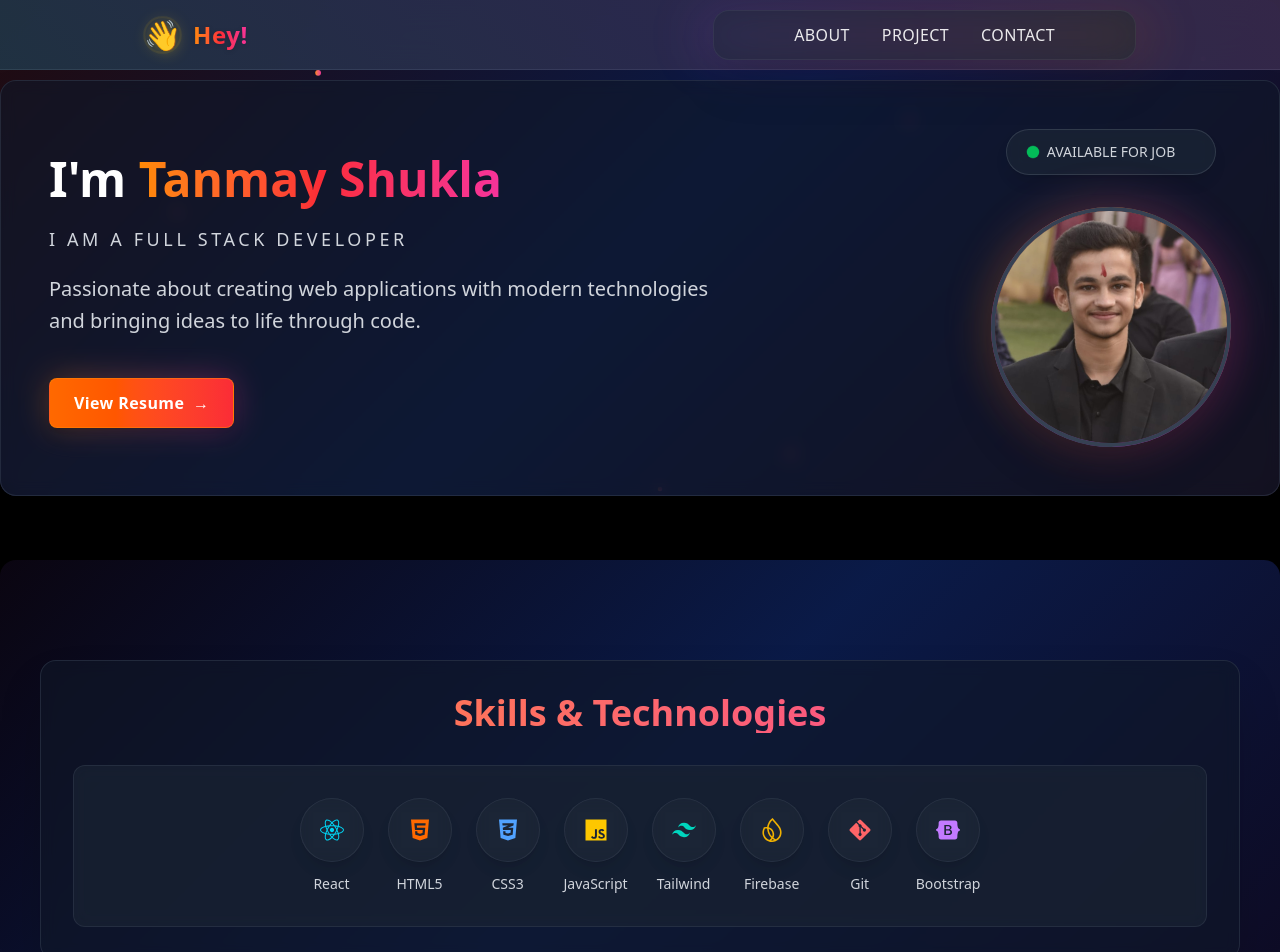
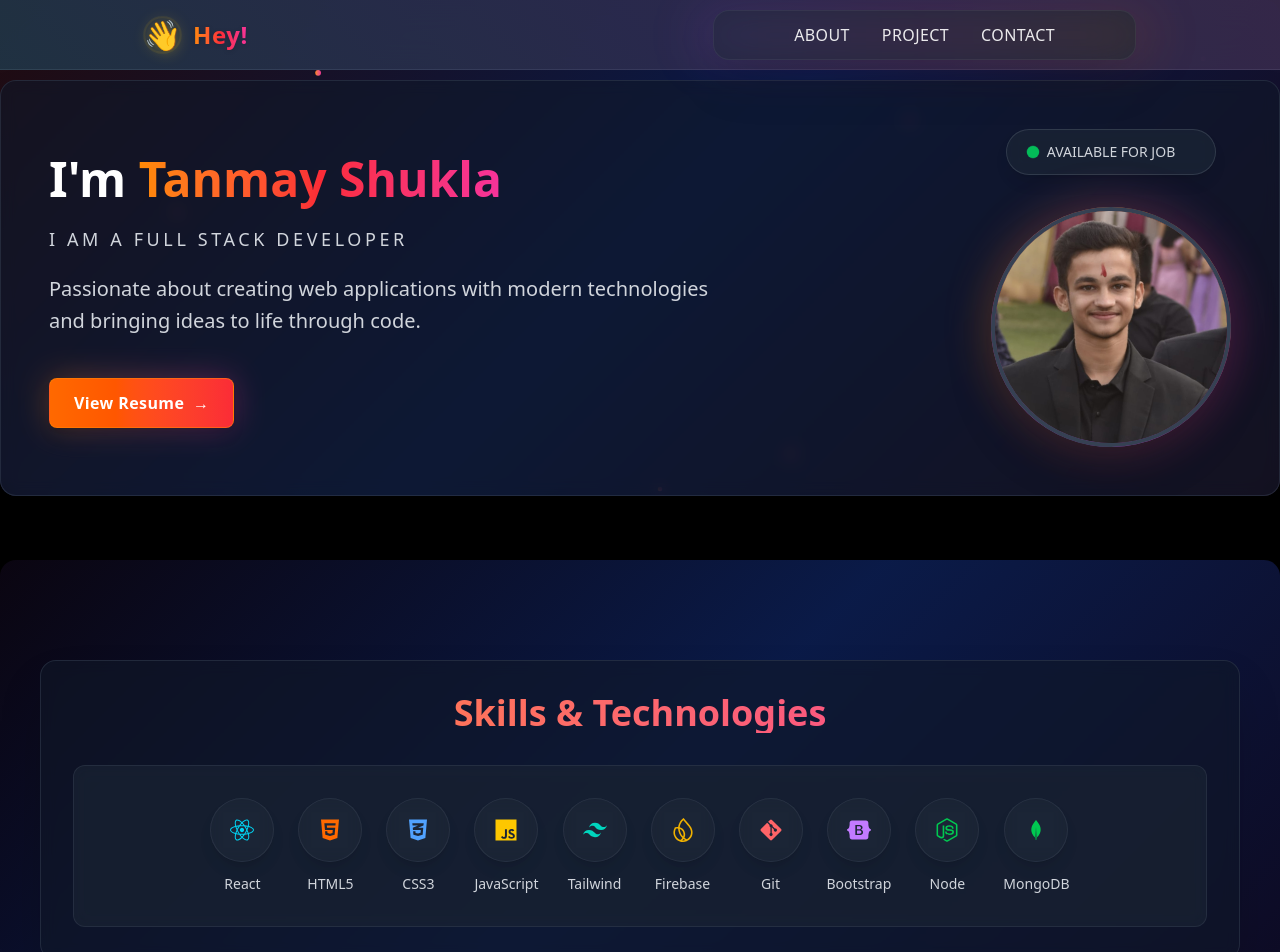
Before and after one commit to Tanmayshukla25/Portfolio, a React (Vite) app: page / in a window 1280 px wide. Shown: the top 952 px of the page. Built offline with nearby package versions, Linux system fonts and the light colour scheme.

Commit message:
Add Skills

```diff
--- a/src/Components/IntroSection.jsx
+++ b/src/Components/IntroSection.jsx
@@ -101,7 +101,7 @@ const IntroSection = ({ activeSection }) => {
           </motion.p>
 
           <motion.a
-           href="tanmayResume.pdf"
+           href="TanmayShukla Resume.pdf"
             target="_blank"
             rel="noopener noreferrer"
             className='inline-block relative group'
--- a/src/MainContent.jsx
+++ b/src/MainContent.jsx
@@ -10,6 +10,7 @@ import {
   FaLinkedin,
   FaGithub,
 } from "react-icons/fa";
+import { BiLogoMongodb } from "react-icons/bi";
 import { SiTailwindcss, SiMongodb, SiFirebase, SiGmail } from "react-icons/si";
 import { SiBootstrap } from "react-icons/si";
 import poke from "./assets/Poke.png";
@@ -18,6 +19,7 @@ import DashBoard from "./assets/Dashboard.png";
 import tanishq from "./assets/Tanishq.png";
 import Ecommerce from "./assets/Ecommerce.png";
 import TMDB from "./assets/TMDB.png";
+
 
 function MainContent({ activeSection }) {
   return (
@@ -85,6 +87,18 @@ function MainContent({ activeSection }) {
               name="Bootstrap"
               color="text-purple-400"
             />
+              <SkillIcon
+              icon={<FaNodeJs />}
+              name="Node"
+              color="text-green-500"
+            />
+              <SkillIcon
+              icon={<BiLogoMongodb />}
+              name="MongoDB"
+               color="text-green-500"
+
+            />
+
           </div>
         </div>
       </motion.div>
```
Also changed, not shown: 1 other file (tests, documents, lock files or other folders).
